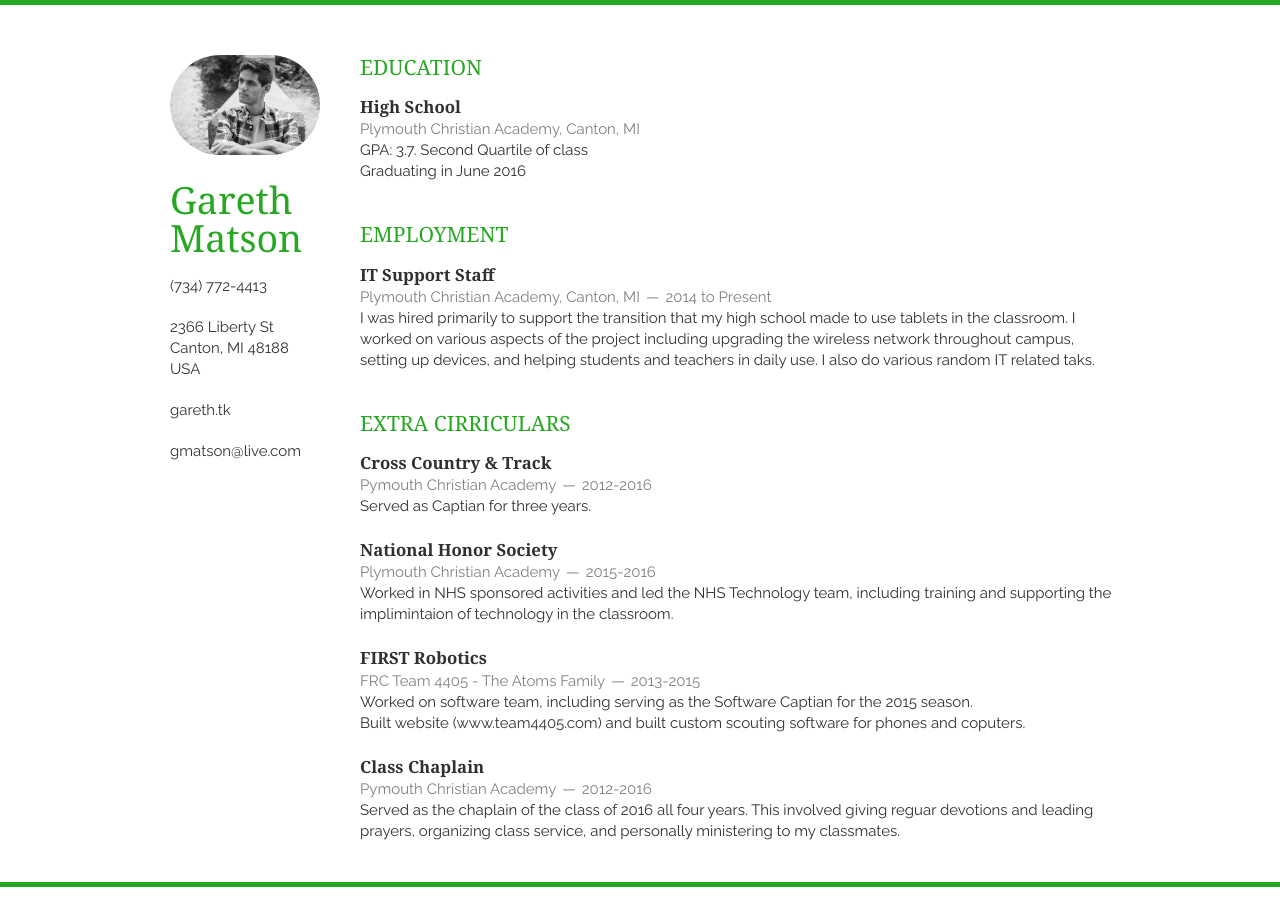
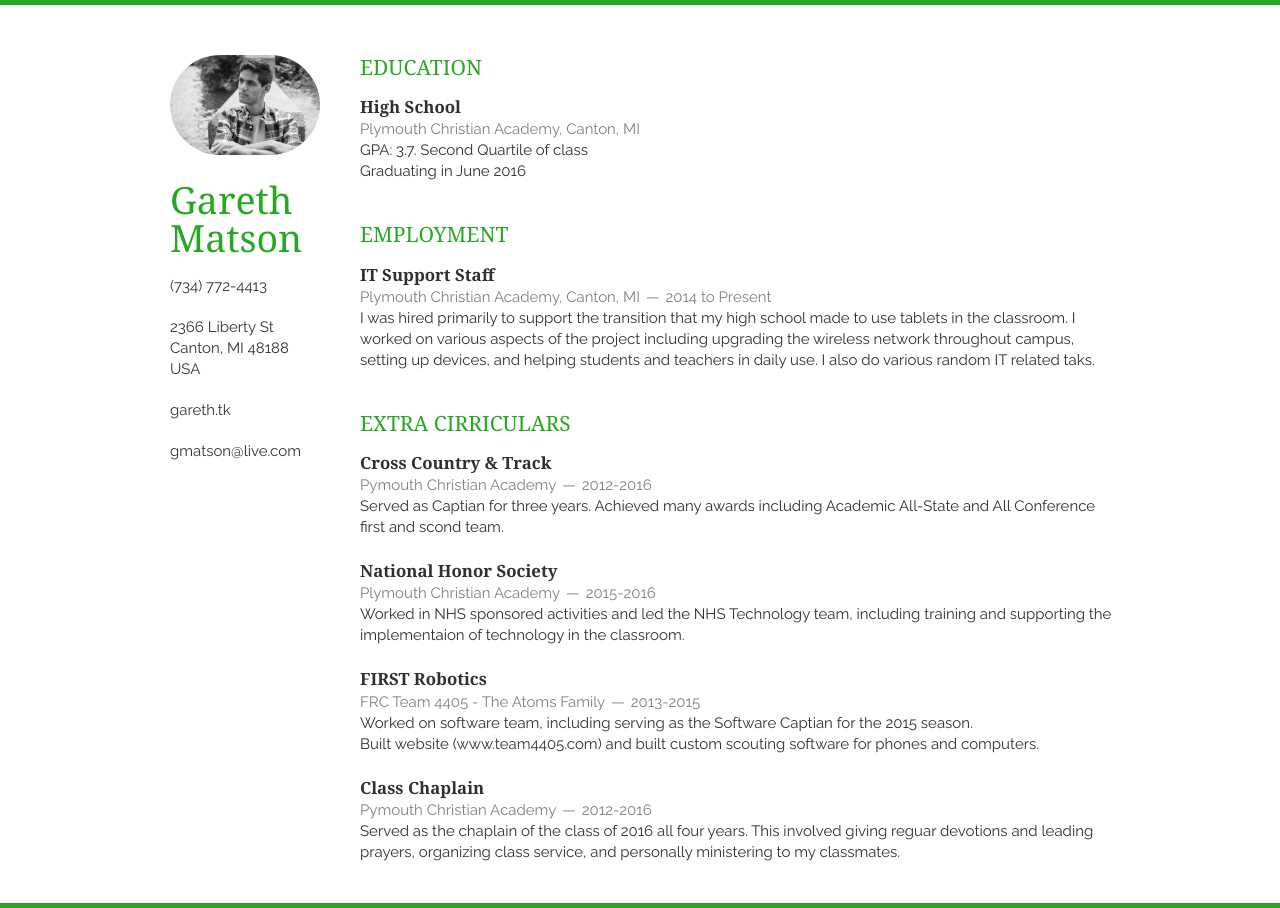
Before and after one commit to gerdums/gerdums.github.io, a Jekyll site: the page built from resume/index.html, in a window 1280 px wide. Built offline with Jekyll 4.4.1, drawn with Linux system fonts in a browser that asks for light colours; nearby versions of some CDN libraries.

Commit message:
fixed spelling

```diff
--- a/_includes/initiatives.html
+++ b/_includes/initiatives.html
@@ -6,7 +6,7 @@
             <span><address>Pymouth Christian Academy</address><time>2012-2016</time></span>
         </header>
         <p>
-            Served as Captian for three years.
+            Served as Captian for three years. Achieved many awards including Academic All-State and All Conference first and scond team.
         </p>
     </article>
     <article>
@@ -15,7 +15,7 @@
             <span><address>Plymouth Christian Academy</address><time>2015-2016</time></span>
         </header>
         <p>
-            Worked in NHS sponsored activities and led the NHS Technology team, including training and supporting the implimintaion of technology in the classroom.
+            Worked in NHS sponsored activities and led the NHS Technology team, including training and supporting the implementaion of technology in the classroom.
         </p>
     </article>
     <article>
@@ -27,7 +27,7 @@
             Worked on software team, including serving as the Software Captian for the 2015 season.
         </p>
         <p>
-            Built website (<a href="www.team4405.com">www.team4405.com</a>) and built custom scouting software for phones and coputers.
+            Built website (<a href="www.team4405.com">www.team4405.com</a>) and built custom scouting software for phones and computers.
         </p>
     </article>
     <article>
```
